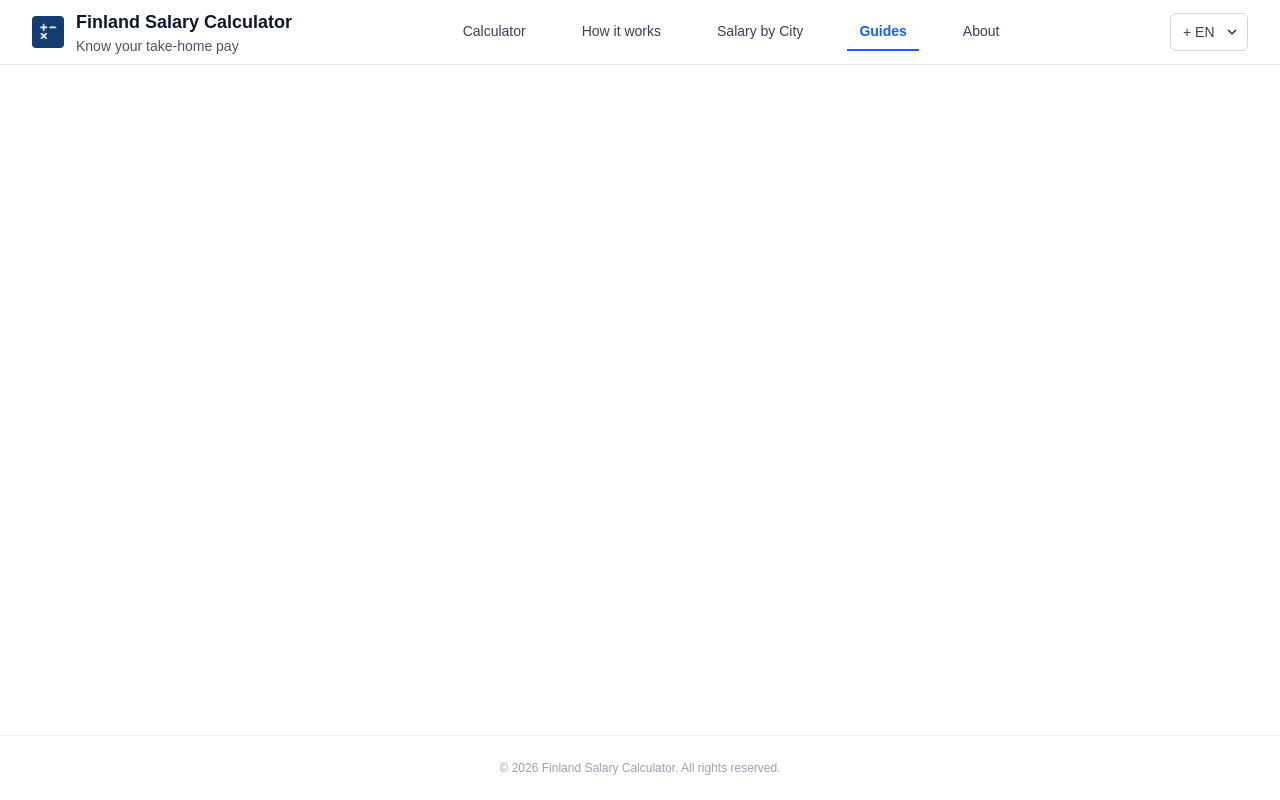
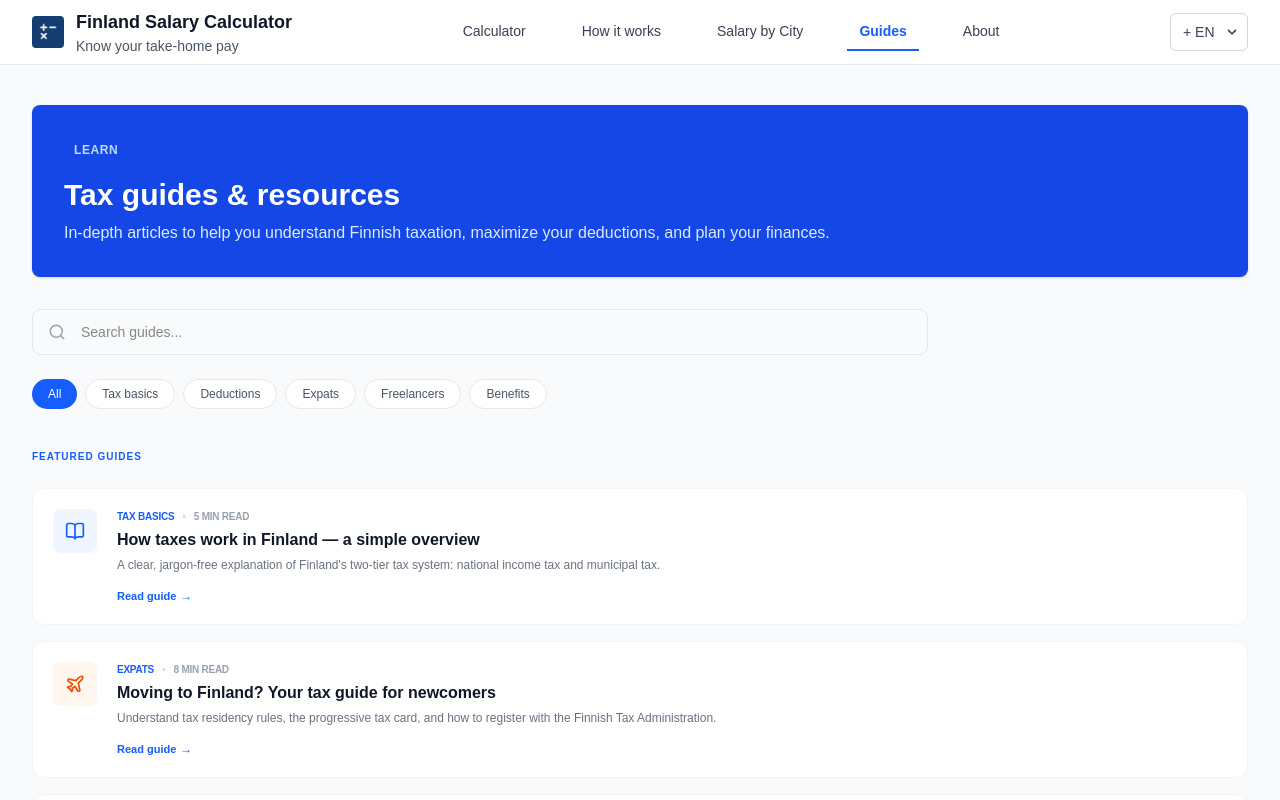
Before and after one commit to upekshapavani2003-maker/finland-salary-calculator, a Next.js app in the folder frontend/: page / in a window 1280 px wide. Both pictures are taken after a click on the button "Guides". Shown: the top 800 px of the page. Built offline with nearby package versions, Linux system fonts and the light colour scheme.

Commit message:
created Guide screen

```diff
--- a/frontend/src/app/page.tsx
+++ b/frontend/src/app/page.tsx
@@ -5,13 +5,16 @@ import SalaryCalculator from '@/components/SalaryCalculator';
 import InfoCards from '@/components/InfoCards';
 import HowItWorks from '../components/HowItWorks';
 import SalaryByCity from '@/components/SalaryByCity';
+// Import the new component (make sure to create this file)
+import GuidesContent from '@/components/GuidesContent';
 
 export default function Home() {
+  // activeTab now supports 'guides'
   const [activeTab, setActiveTab] = useState('calculator');
 
   return (
-    <div className="bg-white min-h-screen flex flex-col">
-      {/* TopNav handles the state switching for all three tabs */}
+    <div className="bg-[#F8FAFC] min-h-screen flex flex-col">
+      {/* Ensure your TopNav component has a button that sets 'guides' */}
       <TopNav activeTab={activeTab} setActiveTab={setActiveTab} />
 
       <main className="flex-grow">
@@ -32,10 +35,21 @@ export default function Home() {
         {activeTab === 'salary-by-city' && (
           <SalaryByCity />
         )}
+
+        {/* Tab 4: Guides & Resources */}
+        {activeTab === 'guides' && (
+          <GuidesContent />
+        )}
       </main>
 
-      <footer className="bg-white border-t border-gray-100 py-6 text-center text-xs text-gray-400">
-        <div>&copy; 2026 Finland Salary Calculator. All rights reserved.</div>
+      <footer className="bg-white border-t border-gray-100 py-8 text-center text-xs text-gray-400 mt-auto">
+        <div className="max-w-7xl mx-auto px-4">
+          <div className="mb-2">© 2026 Finland Salary Calculator. All rights reserved.</div>
+          <p className="max-w-2xl mx-auto leading-relaxed">
+            Disclaimer: This calculator is for estimation purposes only. Actual tax rates may vary
+            based on individual circumstances and official decisions by the Finnish Tax Administration.
+          </p>
+        </div>
       </footer>
     </div>
   );
--- /dev/null
+++ b/frontend/src/components/GuidesContent.tsx
@@ -0,0 +1,159 @@
+import React, { useState } from 'react';
+import { Search, BookOpen, Plane, Briefcase, Receipt, ChevronDown, ChevronUp } from 'lucide-react';
+
+const GuidesPage = () => {
+  const [activeTab, setActiveTab] = useState('All');
+  const [openFaq, setOpenFaq] = useState<number | null>(null);
+
+  const categories = ['All', 'Tax basics', 'Deductions', 'Expats', 'Freelancers', 'Benefits'];
+
+  const guides = [
+    {
+      title: 'How taxes work in Finland — a simple overview',
+      description: "A clear, jargon-free explanation of Finland's two-tier tax system: national income tax and municipal tax.",
+      category: 'Tax basics',
+      readTime: '5 MIN READ',
+      icon: <BookOpen className="text-blue-600" size={20} />,
+      bgColor: 'bg-blue-50'
+    },
+    {
+      title: 'Moving to Finland? Your tax guide for newcomers',
+      description: 'Understand tax residency rules, the progressive tax card, and how to register with the Finnish Tax Administration.',
+      category: 'Expats',
+      readTime: '8 MIN READ',
+      icon: <Plane className="text-orange-600" size={20} />,
+      bgColor: 'bg-orange-50'
+    },
+    {
+      title: 'Self-employment taxes in Finland explained',
+      description: 'How YEL pension, VAT, and income tax work if you run your own business or work as a sole trader.',
+      category: 'Freelancers',
+      readTime: '6 MIN READ',
+      icon: <Briefcase className="text-emerald-600" size={20} />,
+      bgColor: 'bg-emerald-50'
+    },
+    {
+      title: 'Tax deductions you might be missing',
+      description: 'Home-office expenses, commute deductions, union fees, and more — legitimate ways to reduce your taxable income.',
+      category: 'Deductions',
+      readTime: '6 MIN READ',
+      icon: <Receipt className="text-slate-600" size={20} />,
+      bgColor: 'bg-slate-50'
+    }
+  ];
+
+  const faqs = [
+    {
+      question: "What is the average tax rate in Finland?",
+      answer: "The average effective tax rate in Finland is around 25–30% for middle incomes, depending on your municipality and gross salary level."
+    },
+    {
+      question: "Is church tax mandatory?",
+      answer: "No, church tax is only paid by members of the Evangelical Lutheran or Orthodox churches of Finland. You can opt-out by resigning from church membership."
+    },
+    {
+      question: "How do I get my tax card in Finland?",
+      answer: "You can request a tax card through the MyTax (OmaVero) online service provided by the Finnish Tax Administration (Vero)."
+    },
+    {
+      question: "Are bonuses taxed differently?",
+      answer: "Bonuses are added to your total annual gross income and taxed according to your progressive marginal tax rate."
+    }
+  ];
+
+  return (
+    <div className="max-w-7xl mx-auto px-4 sm:px-6 lg:px-8 py-10 w-full">
+      {/* Header Section */}
+      <div className="bg-blue-700 rounded-lg shadow-sm p-8 text-white mb-8">
+        <div className="max-w-3xl">
+          <span className="text-blue-200 text-xs font-semibold uppercase tracking-wider bg-blue-700 px-2.5 py-1 rounded">
+            Learn
+          </span>
+          <h2 className="text-3xl font-bold mt-4 mb-2">Tax guides & resources</h2>
+          <p className="text-blue-100 text-sm md:text-base">
+            In-depth articles to help you understand Finnish taxation, maximize your deductions, and plan your finances.
+          </p>
+        </div>
+      </div>
+
+      {/* Search and Filters */}
+      <div className="mb-10">
+        <div className="relative max-w-4xl mb-6">
+          <Search className="absolute left-4 top-1/2 -translate-y-1/2 text-gray-400" size={18} />
+          <input
+            type="text"
+            placeholder="Search guides..."
+            className="w-full pl-12 pr-4 py-3 bg-gray-50 border border-gray-200 rounded-lg focus:ring-2 focus:ring-blue-500 outline-none transition-all text-sm"
+          />
+        </div>
+
+        <div className="flex flex-wrap gap-2">
+          {categories.map((cat) => (
+            <button
+              key={cat}
+              onClick={() => setActiveTab(cat)}
+              className={`px-4 py-1.5 rounded-full text-xs font-medium transition-colors ${
+                activeTab === cat
+                  ? 'bg-blue-600 text-white'
+                  : 'bg-white border border-gray-200 text-gray-600 hover:bg-gray-50'
+              }`}
+            >
+              {cat}
+            </button>
+          ))}
+        </div>
+      </div>
+
+      {/* Featured Guides Section */}
+      <div className="mb-16">
+        <h3 className="text-blue-600 text-[10px] font-bold uppercase tracking-widest mb-6">Featured Guides</h3>
+        <div className="space-y-4">
+          {guides.map((guide, index) => (
+            <div key={index} className="group bg-white border border-gray-100 rounded-xl p-5 flex items-start gap-5 hover:shadow-md transition-shadow cursor-pointer">
+              <div className={`p-3 rounded-lg ${guide.bgColor} flex-shrink-0`}>
+                {guide.icon}
+              </div>
+              <div className="flex-1">
+                <div className="flex items-center gap-2 mb-1">
+                  <span className="text-blue-600 text-[10px] font-bold uppercase tracking-tight">{guide.category}</span>
+                  <span className="text-gray-300 text-[10px]">•</span>
+                  <span className="text-gray-400 text-[10px] font-bold uppercase tracking-tight">{guide.readTime}</span>
+                </div>
+                <h4 className="text-gray-900 font-bold text-base group-hover:text-blue-600 transition-colors">{guide.title}</h4>
+                <p className="text-gray-500 text-xs mt-1 leading-relaxed">{guide.description}</p>
+                <button className="text-blue-600 text-[11px] font-bold mt-3 flex items-center gap-1">
+                  Read guide <span className="text-xs">→</span>
+                </button>
+              </div>
+            </div>
+          ))}
+        </div>
+      </div>
+
+      {/* FAQ Section */}
+      <div className="max-w-4xl">
+        <h3 className="text-blue-600 text-[10px] font-bold uppercase tracking-widest mb-6">Frequently Asked Questions</h3>
+        <div className="divide-y divide-gray-100">
+          {faqs.map((faq, index) => (
+            <div key={index} className="py-4">
+              <button
+                onClick={() => setOpenFaq(openFaq === index ? null : index)}
+                className="w-full flex justify-between items-center text-left"
+              >
+                <span className="text-sm font-bold text-gray-800">{faq.question}</span>
+                {openFaq === index ? <ChevronUp size={18} className="text-gray-400" /> : <ChevronDown size={18} className="text-gray-400" />}
+              </button>
+              {openFaq === index && (
+                <div className="mt-3 text-xs text-gray-500 leading-relaxed animate-in fade-in slide-in-from-top-1">
+                  {faq.answer}
+                </div>
+              )}
+            </div>
+          ))}
+        </div>
+      </div>
+    </div>
+  );
+};
+
+export default GuidesPage;
```
